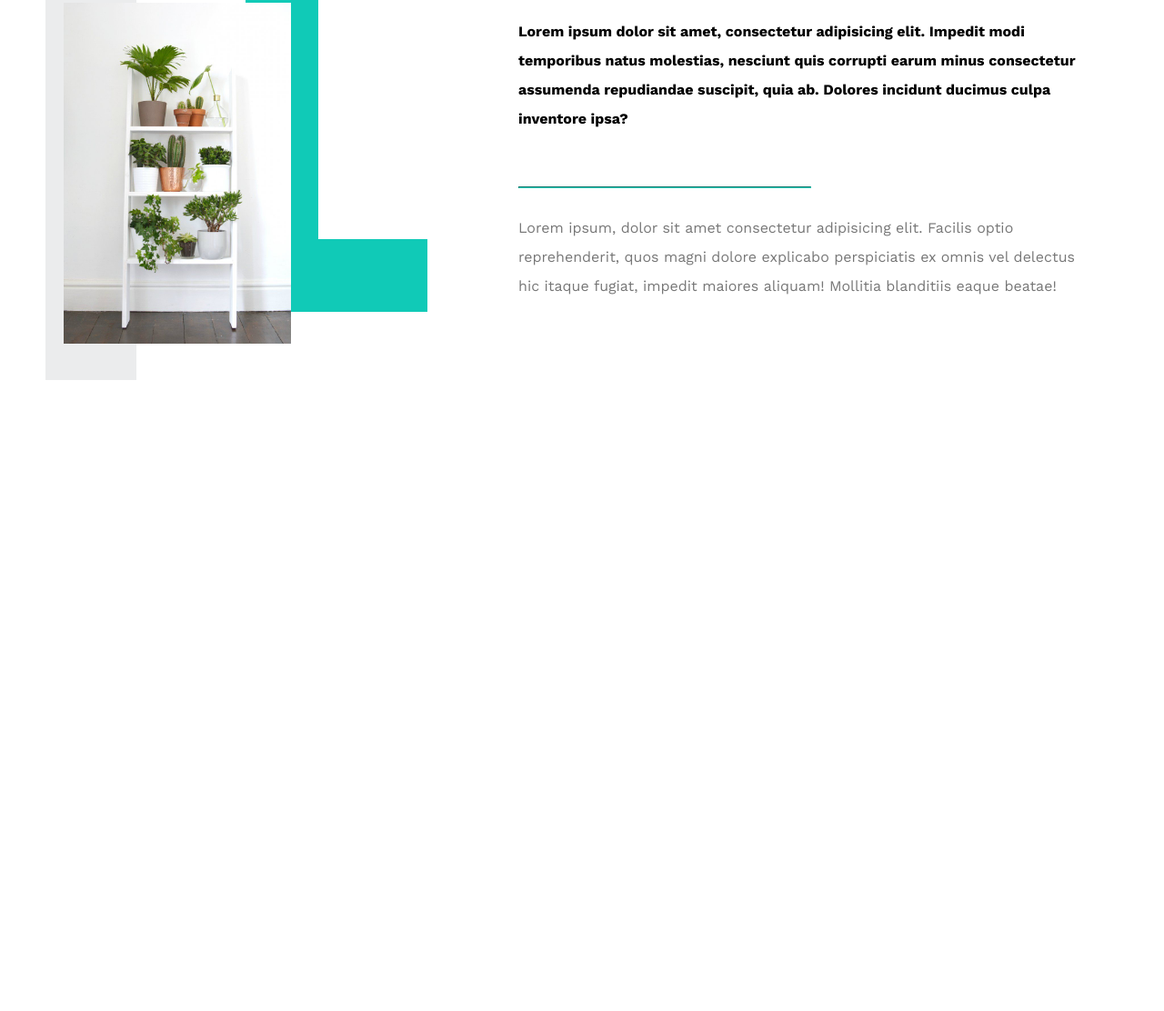
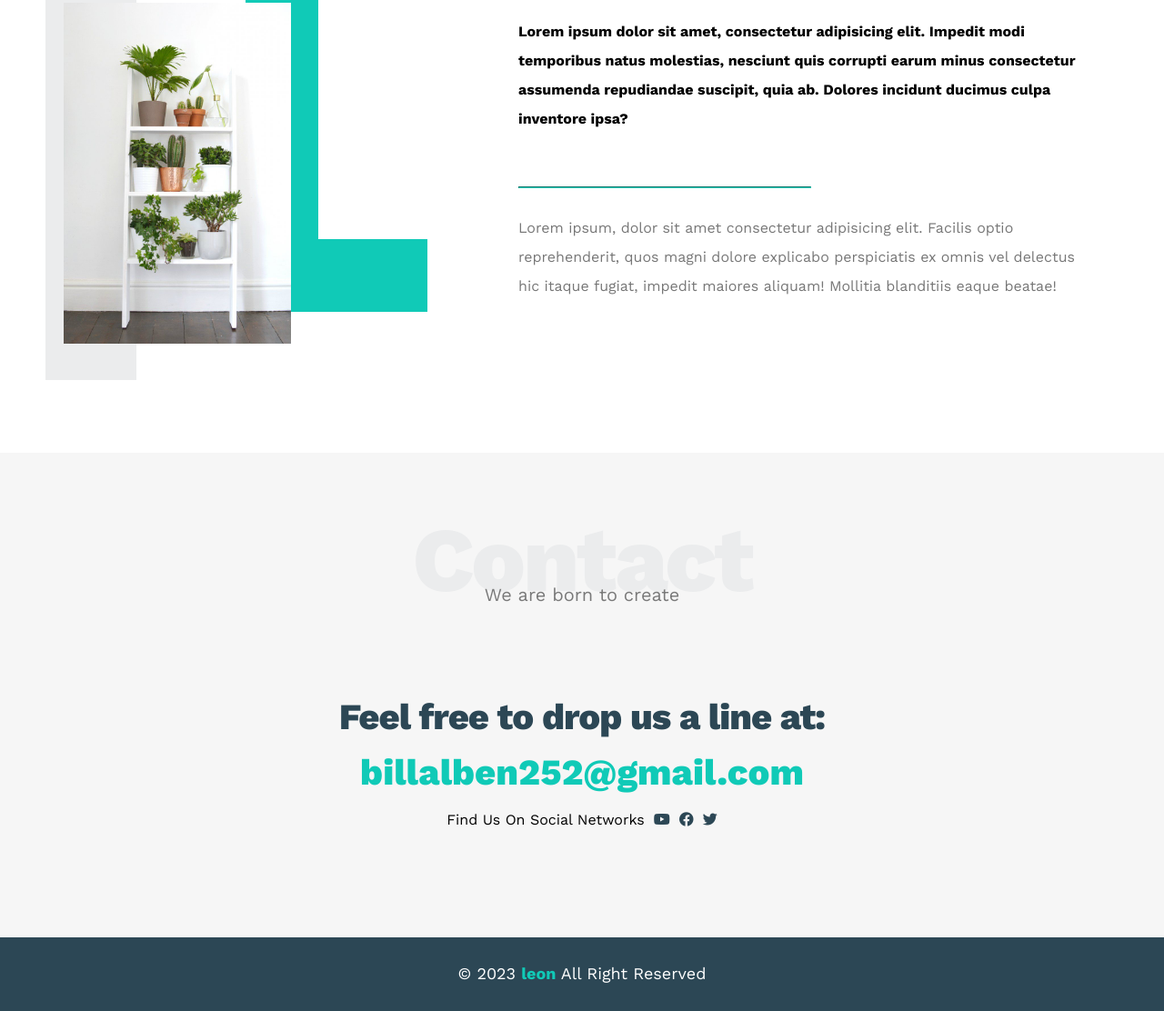
Before and after one commit to billalben/html-css-template-one, a plain HTML site: page index.html in a window 1280 px wide. Shown: the part 2789-3901 px from the top of the page at 91% size. Before the commit the page ends 3287 px from the top, so only its background shows below. Drawn offline with nearby package versions, Linux system fonts and the light colour scheme.

Commit message:
Create Contact Section And Footer

```diff
--- a/css/leon.css
+++ b/css/leon.css
@@ -360,3 +360,58 @@ body {
   color: #777;
 }
 /* End About */
+/* Start contact */
+.contact {
+  padding-top: var(--section-padding);
+  padding-bottom: var(--section-padding);
+  background-color: var(--section-background);
+}
+.contact .info {
+  padding-top: var(--section-padding);
+  padding-bottom: var(--section-padding);
+  text-align: center;
+}
+.contact .info .label {
+  font-size: 40px;
+  font-weight: 800;
+  color: var(--secondary-color);
+  letter-spacing: -1px;
+  margin-bottom: 15px;
+}
+.contact .info .link {
+  display: block;
+  font-size: 40px;
+  font-weight: 800;
+  color: var(--main-color);
+  text-decoration: none;
+}
+.contact .info .social {
+  display: flex;
+  justify-content: center;
+  margin-top: 20px;
+  font-size: 16px;
+}
+.contact .info .social i {
+  margin-left: 10px;
+  color: var(--secondary-color);
+}
+@media (max-width: 767px) {
+  .contact .info .label,
+  .contact .info .link {
+    font-size: 25px;
+  }
+}
+/* End contact */
+/* Start Footer */
+.footer {
+  background-color: var(--secondary-color);
+  color: white;
+  padding: 30px 10px;
+  text-align: center;
+  font-size: 18px;
+}
+.footer span {
+  font-weight: bold;
+  color: var(--main-color);
+}
+/* End Footer */
--- a/index.html
+++ b/index.html
@@ -201,5 +201,28 @@
       </div>
     </div>
     <!-- End About -->
+    <!-- Start Content -->
+    <div class="contact">
+      <div class="container">
+        <div class="special-heading">Contact</div>
+        <p>We are born to create</p>
+        <div class="info">
+          <p class="label">Feel free to drop us a line at:</p>
+          <a href="mailto:billalben252@gmail.com?subject=Contact" class="link">billalben252@gmail.com</a>
+          <div class="social">
+            Find Us On Social Networks
+            <i class="fa-brands fa-youtube"></i>
+            <i class="fa-brands fa-facebook"></i>
+            <i class="fa-brands fa-twitter"></i>
+          </div>
+        </div>
+      </div>
+    </div>
+    <!-- End Content -->
+    <!-- Start Footer -->
+    <div class="footer">
+      &copy; 2023 <span>leon</span> All Right Reserved
+    </div>
+    <!-- End Footer -->
   </body>
 </html>
```
